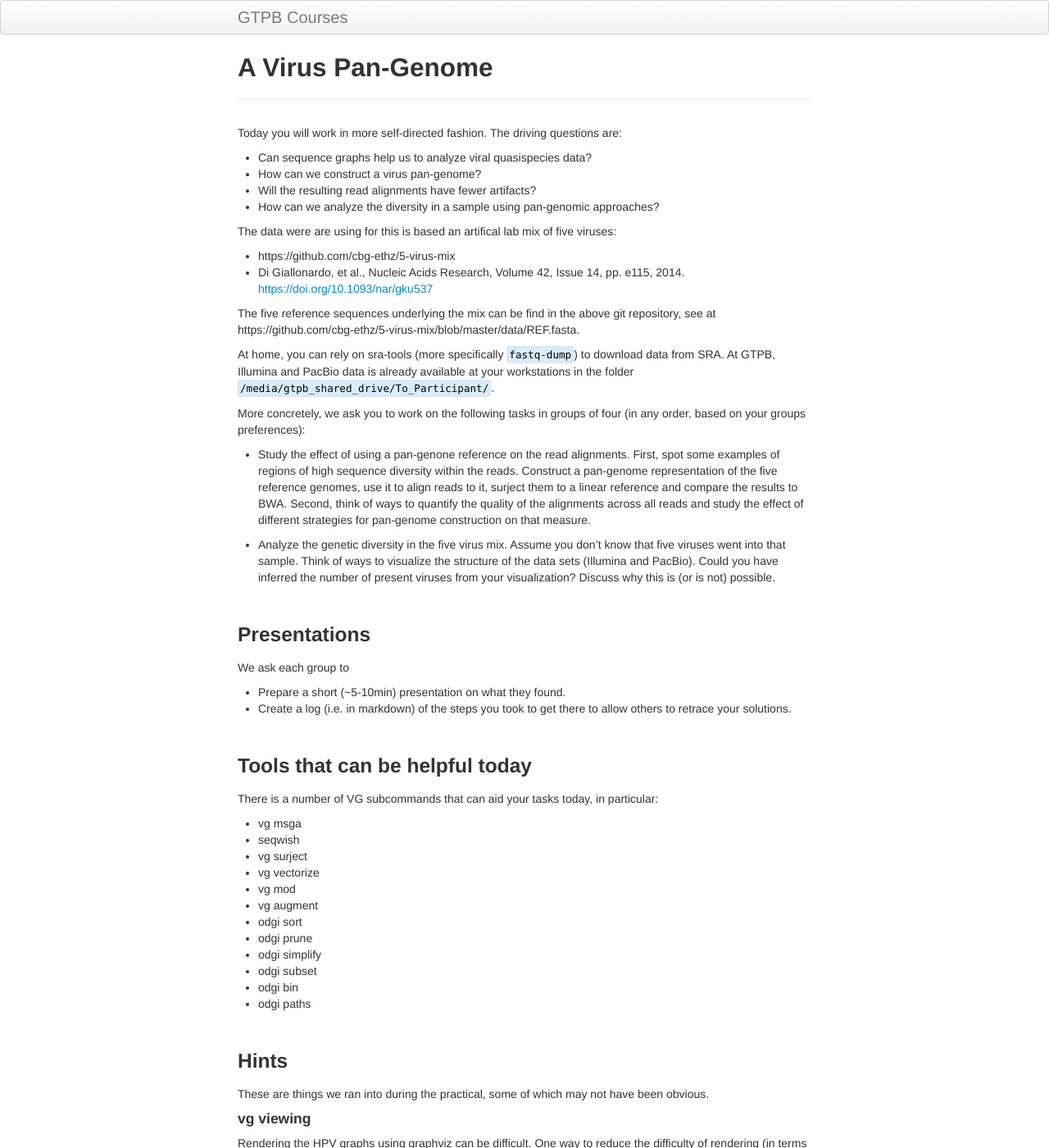
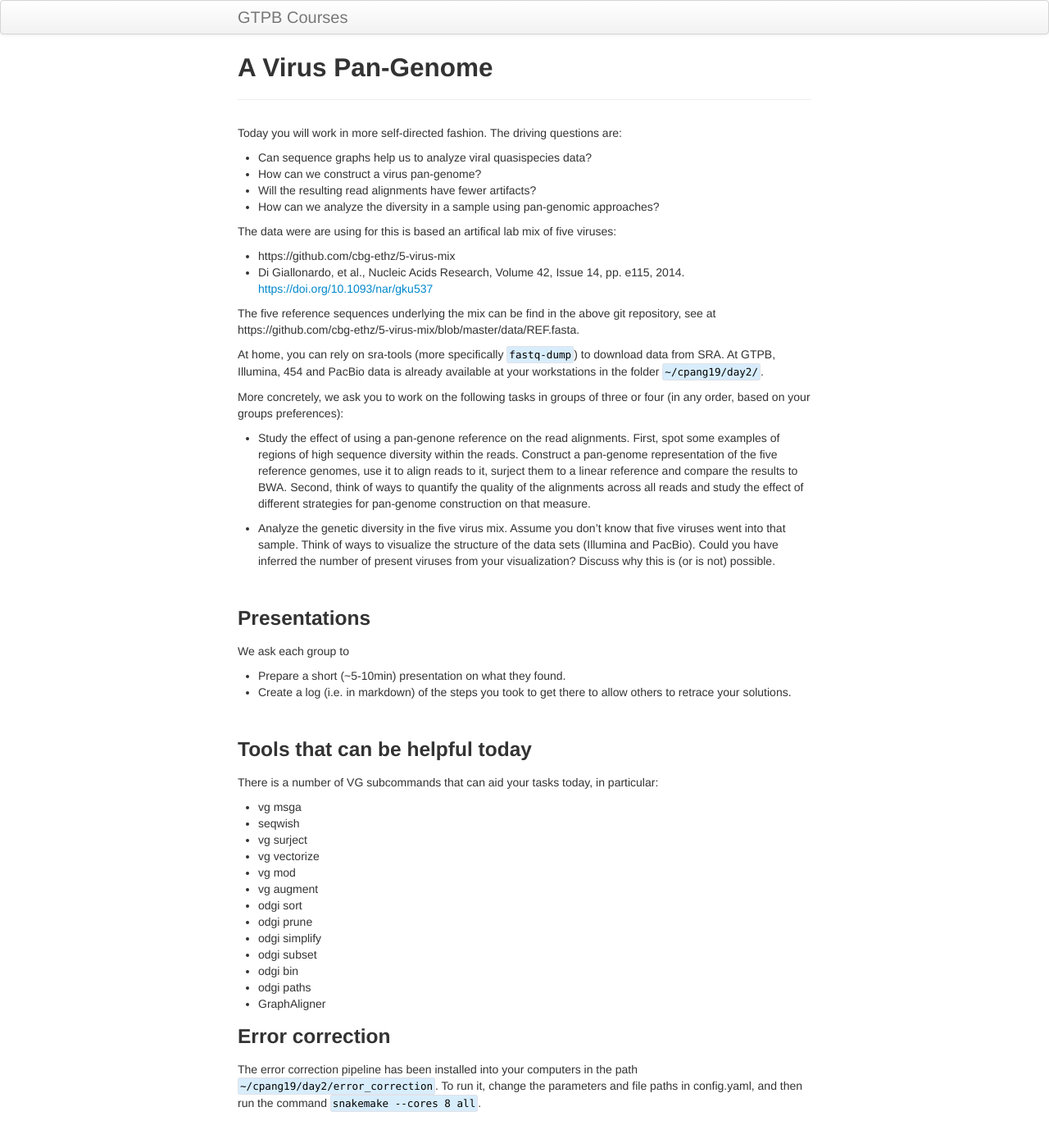
Before and after one commit to GTPB/CPANG19, a Jekyll site: the page built from pages/HIV_exercises.md, in a window 1280 px wide and 1400 px high. Shown: the whole window at 82% size. Built offline with Jekyll 4.4.1, drawn with Linux system fonts in a browser that asks for light colours.

Commit message:
paths, error correction

```diff
--- a/pages/HIV_exercises.md
+++ b/pages/HIV_exercises.md
@@ -17,9 +17,9 @@ The data were are using for this is based an artifical lab mix of five viruses:
 
 The five reference sequences underlying the mix can be find in the above git repository, see at https://github.com/cbg-ethz/5-virus-mix/blob/master/data/REF.fasta.
 
-At home, you can rely on sra-tools (more specifically `fastq-dump`) to download data from SRA. At GTPB, Illumina and PacBio data is already available at your workstations in the folder `/media/gtpb_shared_drive/To_Participant/`.
+At home, you can rely on sra-tools (more specifically `fastq-dump`) to download data from SRA. At GTPB, Illumina, 454 and PacBio data is already available at your workstations in the folder `~/cpang19/day2/`.
 
-More concretely, we ask you to work on the following tasks in groups of four (in any order, based on your groups preferences):
+More concretely, we ask you to work on the following tasks in groups of three or four (in any order, based on your groups preferences):
 
 - Study the effect of using a pan-genone reference on the read alignments. First, spot some examples of regions of high sequence diversity within the reads.  Construct a pan-genome representation of the five reference genomes, use it to align reads to it, surject them to a linear reference and compare the results to BWA. Second, think of ways to quantify the quality of the alignments across all reads and study the effect of different strategies for pan-genome construction on that measure.
 
@@ -50,6 +50,10 @@ There is a number of VG subcommands that can aid your tasks today, in particular
 - odgi subset
 - odgi bin
 - odgi paths
+- GraphAligner
+
+### Error correction
+The error correction pipeline has been installed into your computers in the path `~/cpang19/day2/error_correction`. To run it, change the parameters and file paths in config.yaml, and then run the command `snakemake --cores 8 all`.
 
 <br/>
 
```
